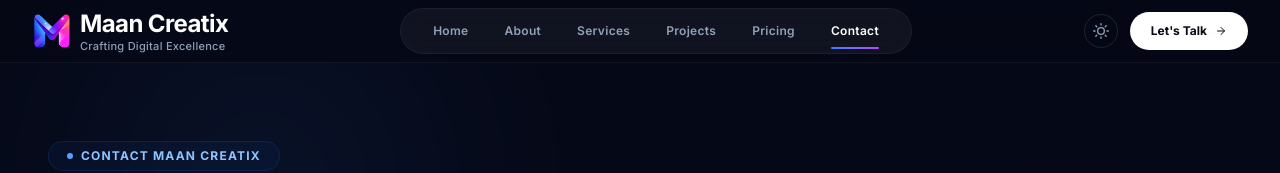
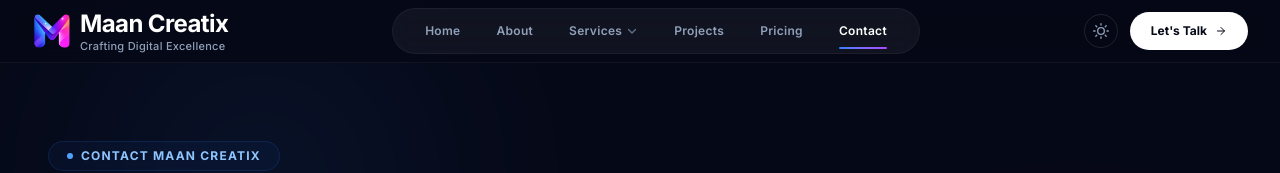
Before and after one commit to shadabalam7055/maan-creatix-frontend, a Next.js app: page /contact in a window 1280 px wide. Shown: the top 173 px of the page. Built offline with nearby package versions, Linux system fonts and the light colour scheme.

Commit message:
navbar hover effect fixed

```diff
--- a/next.config.ts
+++ b/next.config.ts
@@ -29,7 +29,18 @@ const nextConfig: NextConfig = {
           },
 
           // IMPORTANT FIX
-
+          {
+            key: "Content-Security-Policy",
+            value: `
+              default-src 'self';
+              script-src 'self' 'unsafe-inline' 'unsafe-eval' blob:;
+              style-src 'self' 'unsafe-inline' https://fonts.googleapis.com;
+              font-src 'self' https://fonts.gstatic.com data:;
+              img-src 'self' data: blob: https://images.unsplash.com;
+              connect-src 'self' https://api.emailjs.com;
+              frame-src 'self' https://www.google.com;
+            `.replace(/\n/g, ''),
+          },
 
           {
             key: "Permissions-Policy",
--- a/src/components/Navbar.tsx
+++ b/src/components/Navbar.tsx
@@ -91,6 +91,71 @@ export default function Navbar({ settings: propSettings }: { settings?: any }) {
         const isActive =
           pathname === link.href ||
           (link.href !== '/' && pathname.startsWith(link.href));
+
+          if (link.name === 'Services') {
+  const isServicesActive = pathname.startsWith('/services');
+
+  return (
+    <div
+      key={link.name}
+      className="relative group"
+    >
+      <Link
+        href="/services"
+        className={`relative px-4 py-2 text-xs font-semibold tracking-wide transition-colors flex items-center gap-1 z-10 group/nav ${
+          isServicesActive
+            ? 'text-white font-bold'
+            : 'text-slate-400 hover:text-slate-200'
+        }`}
+      >
+        Services
+
+        <svg
+          className="w-3 h-3 text-slate-500 transition-transform duration-300 group-hover:rotate-180 group-hover:text-blue-400"
+          fill="none"
+          viewBox="0 0 24 24"
+          stroke="currentColor"
+        >
+          <path
+            strokeLinecap="round"
+            strokeLinejoin="round"
+            strokeWidth={2.5}
+            d="M19 9l-7 7-7-7"
+          />
+        </svg>
+
+        <span
+          className={`absolute bottom-[-2px] left-4 right-6 h-[2px] bg-gradient-to-r from-blue-500 to-purple-500 rounded-full transition-transform duration-300 origin-left ${
+            isServicesActive
+              ? 'scale-x-100'
+              : 'scale-x-0 group-hover/nav:scale-x-100'
+          }`}
+        />
+      </Link>
+
+      {/* DROPDOWN */}
+      <div
+        className="absolute top-full left-1/2 -translate-x-1/2 mt-2 w-[480px] bg-[#050816]/95 backdrop-blur-xl border border-blue-500/20 rounded-2xl p-5 grid grid-cols-2 gap-3 shadow-[0_0_30px_rgba(59,130,246,0.2)] z-50 transition-all duration-200 origin-top opacity-0 translate-y-2 scale-95 pointer-events-none group-hover:opacity-100 group-hover:translate-y-0 group-hover:scale-100 group-hover:pointer-events-auto"
+      >
+        {servicesDropdownItems.map((item) => (
+          <Link
+            key={item.href}
+            href={item.href}
+            className="group/item flex flex-col p-2.5 rounded-xl hover:bg-blue-500/10 border border-transparent hover:border-blue-500/20 transition-all duration-300"
+          >
+            <span className="text-xs font-bold text-white group-hover/item:text-blue-400 transition-colors">
+              {item.name}
+            </span>
+
+            <span className="text-[10px] text-slate-400 mt-1 line-clamp-1 group-hover/item:text-slate-300 transition-colors">
+              {item.desc}
+            </span>
+          </Link>
+        ))}
+      </div>
+    </div>
+  );
+}
 
         return (
           <Link
```
